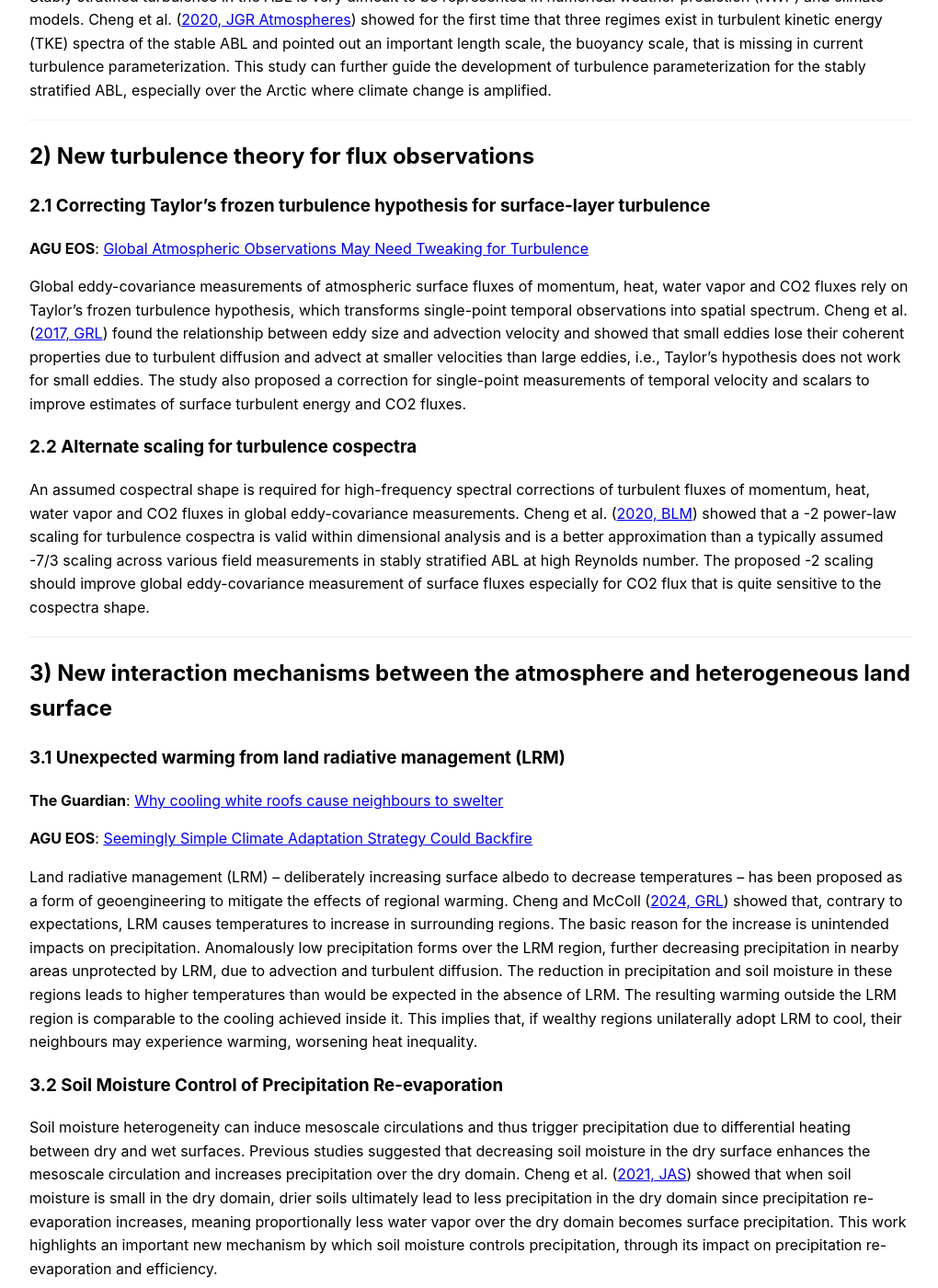
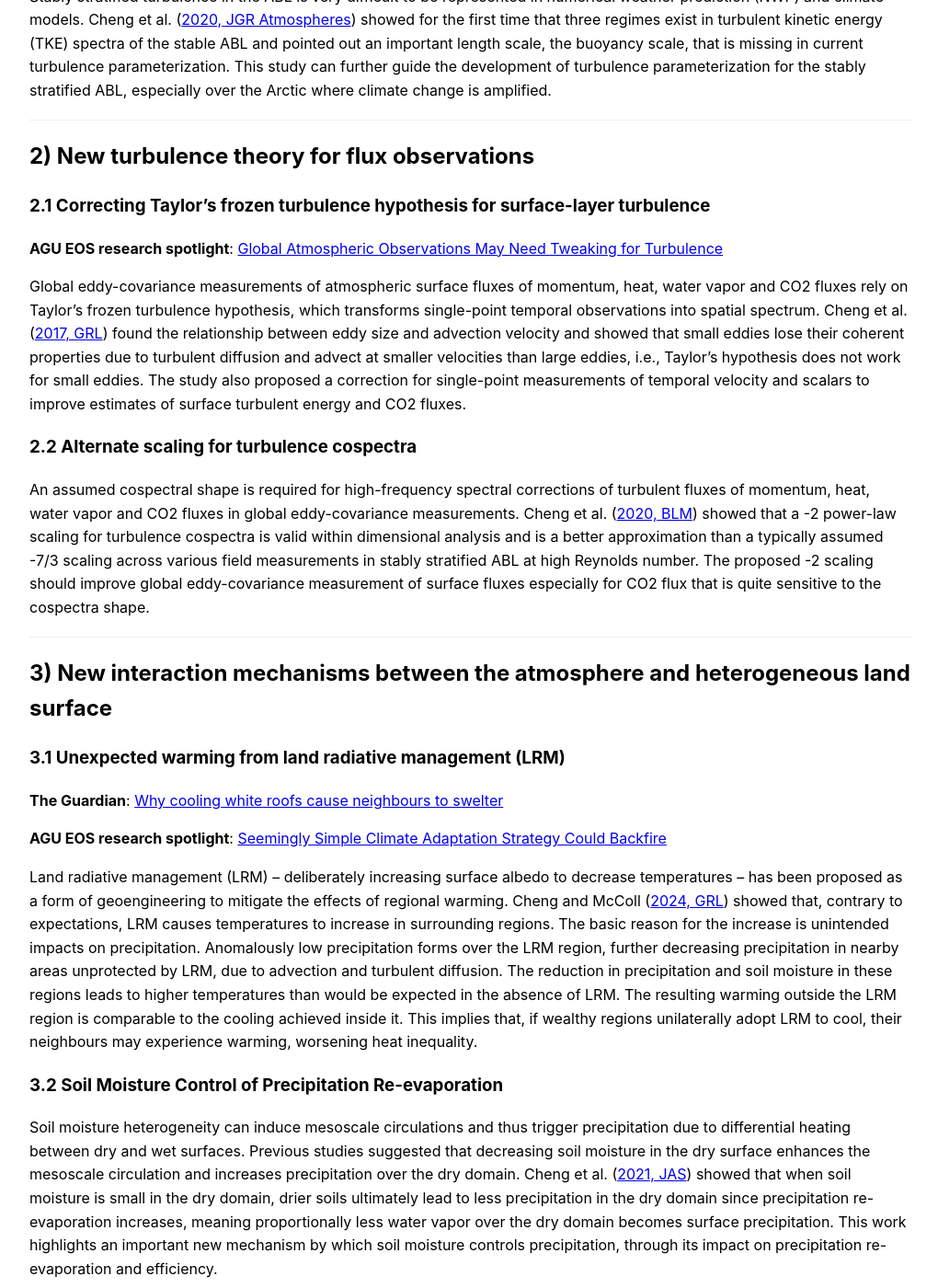
Before and after one commit to yc2965/yc2965.github.io, a Jekyll site: the page built from research.md, in a window 1280 px wide and 1400 px high, scrolled down 1249 px. Shown: the whole window at 92% size, without its empty margins (128-1148 px from the left). Built offline with Jekyll 4.4.1, drawn with Linux system fonts in a browser that asks for light colours; our own code applies the rules of GitHub Pages for plain Markdown files.

Commit message:
Update research.md

```diff
--- a/research.md
+++ b/research.md
@@ -27,7 +27,7 @@ Stably stratified turbulence in the ABL is very difficult to be represented in n
 ## 2) New turbulence theory for flux observations
 
 ### 2.1 Correcting Taylor’s frozen turbulence hypothesis for surface-layer turbulence
-**AGU EOS**: [Global Atmospheric Observations May Need Tweaking for Turbulence](https://eos.org/research-spotlights/global-atmospheric-observations-may-need-tweaking-for-turbulence)
+**AGU EOS research spotlight**: [Global Atmospheric Observations May Need Tweaking for Turbulence](https://eos.org/research-spotlights/global-atmospheric-observations-may-need-tweaking-for-turbulence)
 
 Global eddy-covariance measurements of atmospheric surface fluxes of momentum, heat, water vapor and CO2 fluxes rely on Taylor’s frozen turbulence hypothesis, which transforms single-point temporal observations into spatial spectrum. Cheng et al. ([2017, GRL](https://doi.org/10.1002/2017GL073499)) found the relationship between eddy size and advection velocity and showed that small eddies lose their coherent properties due to turbulent diffusion and advect at smaller velocities than large eddies, i.e., Taylor’s hypothesis does not work for small eddies. The study also proposed a correction for single-point measurements of temporal velocity and scalars to improve estimates of surface turbulent energy and CO2 fluxes.
 
@@ -44,7 +44,7 @@ An assumed cospectral shape is required for high-frequency spectral corrections
 
 **The Guardian**: [Why cooling white roofs cause neighbours to swelter](https://www.theguardian.com/news/2024/dec/05/weatherwatch-why-cooling-white-roofs-cause-neighbours-to-swelter)
 
-**AGU EOS**: [Seemingly Simple Climate Adaptation Strategy Could Backfire](https://eos.org/research-spotlights/seemingly-simple-climate-adaptation-strategy-could-backfire)
+**AGU EOS research spotlight**: [Seemingly Simple Climate Adaptation Strategy Could Backfire](https://eos.org/research-spotlights/seemingly-simple-climate-adaptation-strategy-could-backfire)
 
 Land radiative management (LRM) -- deliberately increasing surface albedo to decrease temperatures -- has been proposed as a form of geoengineering to mitigate the effects of regional warming. Cheng and McColl ([2024, GRL](https://doi.org/10.1029/2024GL112433)) showed that, contrary to expectations, LRM causes temperatures to increase in surrounding regions. The basic reason for the increase is unintended impacts on precipitation. Anomalously low precipitation forms over the LRM region, further decreasing precipitation in nearby areas unprotected by LRM, due to advection and turbulent diffusion. The reduction in precipitation and soil moisture in these regions leads to higher temperatures than would be expected in the absence of LRM. The resulting warming outside the LRM region is comparable to the cooling achieved inside it. This implies that, if wealthy regions unilaterally adopt LRM to cool, their neighbours may experience warming, worsening heat inequality.
 
```
